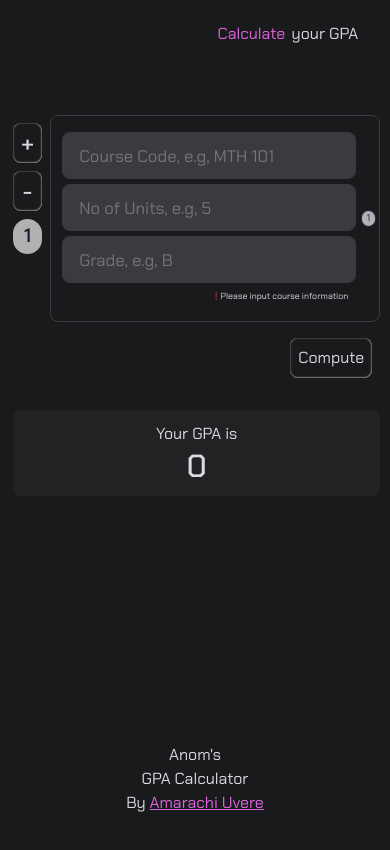
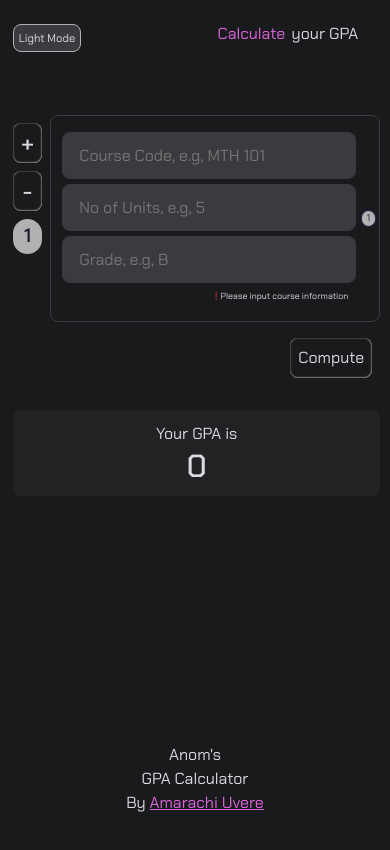
Before and after one commit to Ano-ly/AnomsCGPACalculator, a React (Vite) app: page / in a window 390 px wide. Built offline with nearby package versions, Linux system fonts and the light colour scheme.

Commit message:
Add light and dark modes

```diff
--- a/index.html
+++ b/index.html
@@ -10,7 +10,7 @@
     <meta name="viewport" content="width=device-width, initial-scale=1.0" />
     <title>AnomsCalculator</title>
   </head>
-  <body>
+  <body class="dark-mode">
     <div id="root"></div>
     <script type="module" src="/src/main.jsx"></script>
   </body>
--- a/src/App.css
+++ b/src/App.css
@@ -124,12 +124,13 @@
   padding-top: 1rem;
   padding-bottom: 1rem;
   padding-right: 0.2rem;
+  background-color: var(--div8-color);
 }
 .cont__main__cmb__maj__crsdiv {
   display: flex;
   flex-direction: column;
   gap: 0.5rem;
-  min-width: 11rem;
+  min-width: 10rem;
   height: min-content;
   padding-left: 0.5rem;
 }
@@ -215,11 +216,11 @@
   font-size: 0.7rem;
   color: var(--font6-color);
 }
-.cont__main__cmb__maj__crsdiv__cse__flds__fld {
+.cont__main__cmb__maj__crsdiv__cse__flds__main__fld {
   flex: 1;
   font-family: "Chakra Petch", serif;
   color: white;
-  font-size: 1.05rem;
+  font-size: 1.0rem;
   min-width: 0;
   min-height: 2.5rem;
   padding-left: 1rem;
@@ -228,16 +229,16 @@
   border: 1px solid var(--div5-color);
   transition: background-color .2s;
 }
-.cont__main__cmb__maj__crsdiv__cse__flds__fld:hover {
+.cont__main__cmb__maj__crsdiv__cse__flds__main__fld:hover {
   background-color: var(--div6-color);
   appearance: none;
 }
-.cont__main__cmb__maj__crsdiv__cse__flds__fld:focus {
+.cont__main__cmb__maj__crsdiv__cse__flds__main__fld:focus {
   appearance: none;
   outline: none;
   border: 2px solid var(--div2-color);
 }
-.cont__main__cmb__maj__crsdiv__cse__flds__fld::placeholder {
+.cont__main__cmb__maj__crsdiv__cse__flds__main__fld::placeholder {
   font-family: "Chakra Petch", serif;
 }
 .cont__main__cmb__maj__sbar__cnt {
@@ -334,7 +335,7 @@
 
 @media (max-width:767px) {
   .cont {
-    flex-direction: column;
+
     gap: 1rem;
   }
   .cont__main {
@@ -360,11 +361,9 @@
     appearance: none;
     max-width: 100%;
   }
-  .cont__main__cmb__maj__crsdiv__cse__flds__fld {
+  .cont__main__cmb__maj__crsdiv__cse__flds__main__fld {
     flex: 1;
     flex-basis: 2rem;
-  }
-  .cont__main__cmb__maj__crsdiv__cse__flds__fld {
     min-height: 2.7rem;
   }
   .cont__lgo__img {
--- a/src/App.jsx
+++ b/src/App.jsx
@@ -10,7 +10,7 @@ function App() {
       <div className="cont__main">
         <div className="cont__main__dec">
           <div className="cont__main__dec__col cont__main__dec__col--col1">
-            {/* <ModeButton/> */}
+            <ModeButton/>
           </div>
           <div className="cont__main__dec__col cont__main__dec__col--col2">
 
--- a/src/Course.jsx
+++ b/src/Course.jsx
@@ -104,9 +104,9 @@ function Course(props) {
         <div className="cont__main__cmb__maj__crsdiv__cse">
             <div className="cont__main__cmb__maj__crsdiv__cse__flds">
                 <div className="cont__main__cmb__maj__crsdiv__cse__flds__main">
-                    <input className="cont__main__cmb__maj__crsdiv__cse__flds__fld staticinfo" type="text" placeholder="Course Code, e.g, MTH 101" name="crs_title" autocapitalize="characters" onChange={handleOnChangeCode}/>
-                    <input className="cont__main__cmb__maj__crsdiv__cse__flds__fld staticinfo" type="number" placeholder="No of Units, e.g, 5" name="units" onChange={handleOnChangeUnits}/>
-                    <input className="cont__main__cmb__maj__crsdiv__cse__flds__fld" type="text" placeholder="Grade, e.g, B" name="grade" onChange={handleOnChangeGrade}/>
+                    <input className="cont__main__cmb__maj__crsdiv__cse__flds__main__fld staticinfo" type="text" placeholder="Course Code, e.g, MTH 101" name="crs_title" autocapitalize="characters" onChange={handleOnChangeCode}/>
+                    <input className="cont__main__cmb__maj__crsdiv__cse__flds__main__fld staticinfo" type="number" min="0" max="100" placeholder="No of Units, e.g, 5" name="units" onChange={handleOnChangeUnits}/>
+                    <input className="cont__main__cmb__maj__crsdiv__cse__flds__main__fld" type="text" placeholder="Grade, e.g, B" name="grade" onChange={handleOnChangeGrade}/>
                 </div>
                 <div className="cont__main__cmb__maj__crsdiv__cse__flds__err">
                     <div className="cont__main__cmb__maj__crsdiv__cse__flds__err__smb">
--- a/src/ModeButton.jsx
+++ b/src/ModeButton.jsx
@@ -1,7 +1,41 @@
+import React, { useState, useEffect } from 'react';
+import './App.css';
+
 function ModeButton() {
+    //When ModeButton is first mounted, retrieve user preference or use default
+    const [theme, setTheme] = useState(() => {
+        const savedTheme = localStorage.getItem('theme');
+        if (savedTheme) {
+            if (savedTheme == 'dark') {
+                return 'Dark';
+            } else {
+                return 'Light';
+            }
+        }
+        return 'Dark';
+    });
+
+    const [oppTheme, setOppTheme] = useState('');
+
+
+    // Will run whenever the theme state changes.
+    useEffect(() => {
+        if (theme === 'Dark') {
+            document.body.classList.add('dark-mode');
+            setOppTheme('Light');
+        } else {
+            document.body.classList.remove('dark-mode');
+            setOppTheme('Dark');
+        }
+        localStorage.setItem('theme', theme.toLowerCase());
+    });
+
+    const toggleTheme = () => {
+        setTheme(previousTheme => (previousTheme === 'Dark' ? 'Light' : 'Dark'));
+    }
     return (
-        <div className="cont__main__dec__col--col1__mod">
-            Light Mode
+        <div className="cont__main__dec__col--col1__mod" onClick={toggleTheme}>
+            {oppTheme} Mode
         </div>
     );
 }
--- a/src/index.css
+++ b/src/index.css
@@ -4,6 +4,26 @@
   font-weight: 400;
   font-size: 16px;
 
+
+  --div1-color: rgb(151, 119, 44);
+  --div2-color: rgba(6, 1, 6, 0.87);
+  --div3-color: rgb(228, 223, 223);
+  --div4-color: rgb(246, 239, 243);
+  --div5-color: rgb(234, 228, 214);
+  --div6-color: rgb(209, 162, 190);
+  --div7-color: rgb(166, 132, 152);
+  --div8-color: white;
+  --light-color: rgba(255, 255, 255, 0.87);
+  background-color: white;
+  --font1-color: rgb(119, 34, 85);
+  --font2-color: rgba(243, 243, 246, 0.87);
+  --font3-color: rgb(226, 170, 40);
+  --font4-color: rgb(220, 100, 220);
+  --font5-color: rgb(230, 163, 230);
+  --font6-color: rgb(243, 55, 55);
+}
+
+body.dark-mode {
   --div1-color: rgb(177, 177, 177);
   --div2-color: rgba(21, 13, 68, 0.87);
   --div3-color: rgb(228, 223, 223);
@@ -11,8 +31,9 @@
   --div5-color: rgb(58, 59, 62);
   --div6-color: rgb(106, 107, 113);
   --div7-color: rgb(255, 255, 255);
+  --div8-color: rgb(25, 26, 28);
   --light-color: rgba(236, 233, 255, 0.87);
-  background-color: white;
+  --background-color: white;
   --font1-color: rgba(247, 246, 252, 0.87);
   --font2-color: rgba(10, 6, 33, 0.87);
   --font3-color: rgb(226, 40, 40);
@@ -21,7 +42,6 @@
   --font6-color: rgb(243, 55, 55);
   font-synthesis: none;
 }
-
 
 body {
   margin: 0;
```
